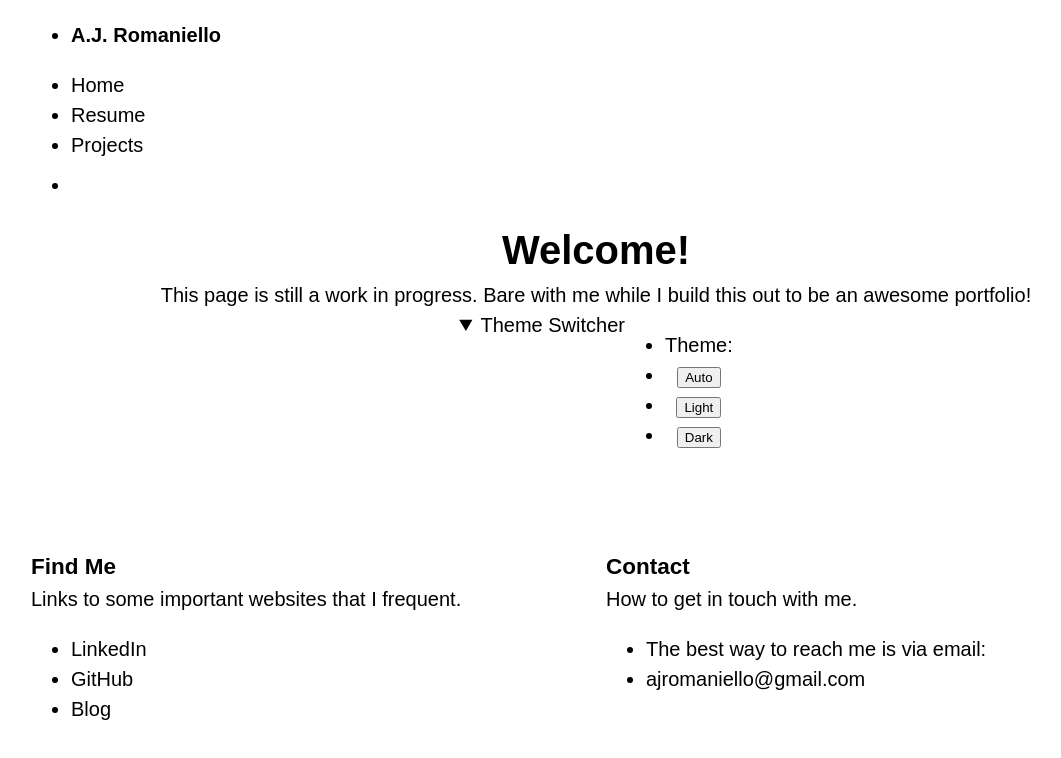
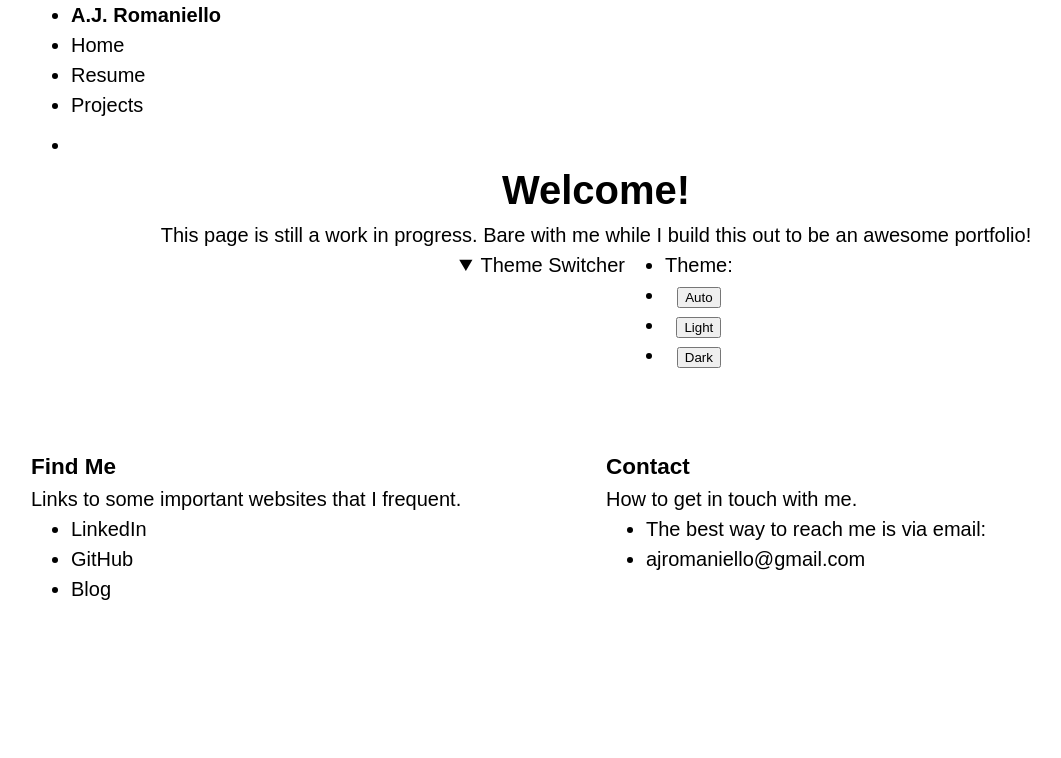
Before and after one commit to aj-rom/aj-rom.github.io, a React (Create React App) app: page / in a window 1280 px wide. Shown: the top 758 px of the page, without its empty margins (44-1105 px from the left). Built offline with nearby package versions, Linux system fonts and the light colour scheme.

Commit message:
add list styles

```diff
--- a/src/style/index.css
+++ b/src/style/index.css
@@ -284,6 +284,36 @@ a.contrast:focus {
     --background-color: var(--contrast-focus);
 }
 
+/* Lists */
+dl dl,
+dl ol,
+dl ul,
+ol dl,
+ul dl {
+    margin: 0;
+}
+
+ol ol,
+ol ul,
+ul ol,
+ul ul {
+    margin: 0;
+}
+
+/* Base Text Style for new sections */
+blockquote,
+dl,
+ol,
+p,
+pre,
+ul {
+    margin-top: 0;
+    margin-bottom: var(--typography-spacing-vertical);
+    color: var(--color);
+    font-size: 1rem;
+    font-style: normal;
+}
+
 /* Extras */
 header {
     text-align: center;
```
